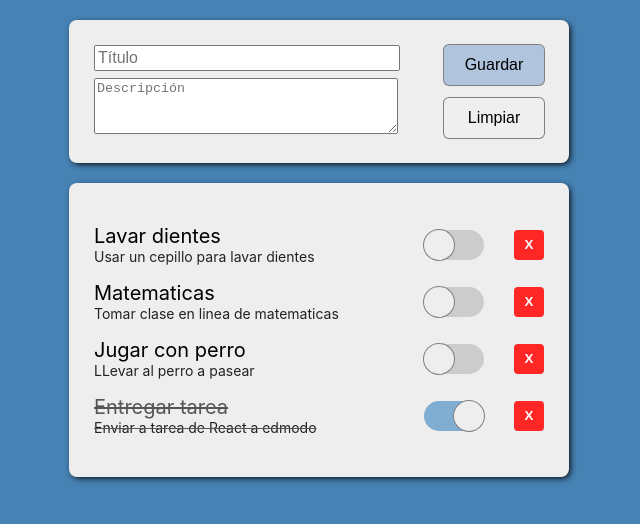
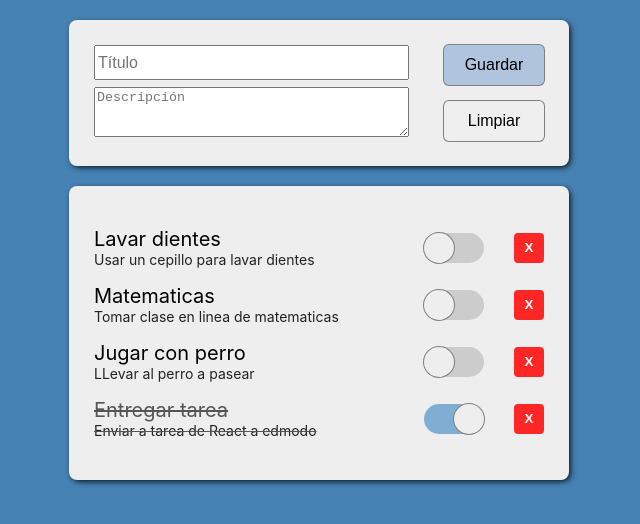
Before and after one commit to VictorFranco/reactjs-primera-app, a React (Create React App) app: page / in a window 1280 px wide. Shown: the top 524 px of the page, without its empty margins (321-961 px from the left). Built offline with nearby package versions, Linux system fonts and the light colour scheme.

Commit message:
Bordes del formulario arreglados

```diff
--- a/src/components/TaskForm.css
+++ b/src/components/TaskForm.css
@@ -24,13 +24,15 @@
     flex-grow: 1;
 }
 .Form input{
-    width: 85%;
+    box-sizing: border-box;
+    width: 90%;
     margin-bottom: 7px;
-    height: 20px;
+    height: 35px;
     font-size: 16px;
 }
 .Form textarea{
-    width: 85%;
+    box-sizing: border-box;
+    width: 90%;
     height: 50px;
 }
 @media (max-width: 500px) {
```
